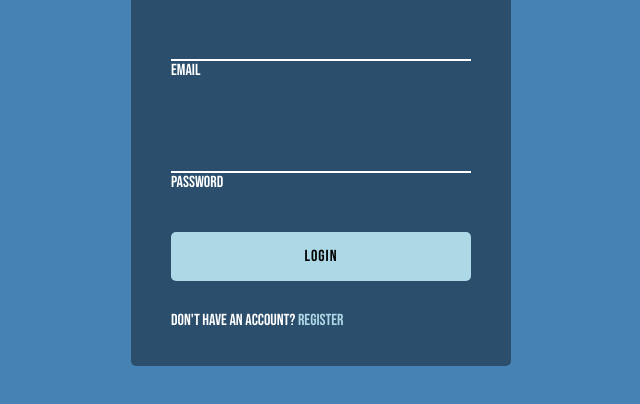
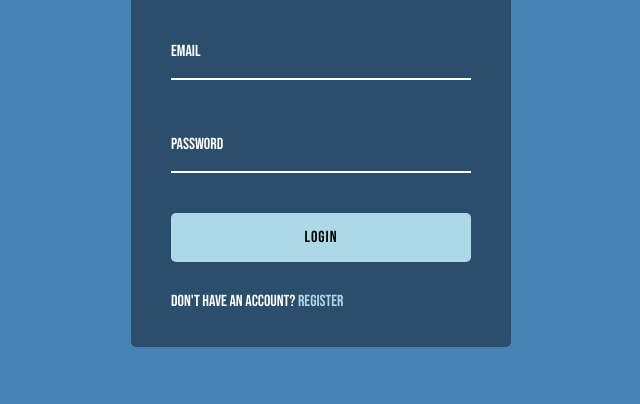
Before and after one commit to tomtimusprime/50-projects-50-days, a plain HTML site: page Day-08-Form-Wave-Animation/index.html in a window 1280 px wide. Shown: the part 268-672 px from the top of the page, without its empty margins (319-959 px from the left). Drawn offline with Linux system fonts and the light colour scheme.

Commit message:
Added some of the javascript.

```diff
--- a/Day-08-Form-Wave-Animation/script.js
+++ b/Day-08-Form-Wave-Animation/script.js
@@ -0,0 +1,3 @@
+const labels = document.querySelectorAll('.form-control label');
+
+console.log(labels);
--- a/Day-08-Form-Wave-Animation/styles.css
+++ b/Day-08-Form-Wave-Animation/styles.css
@@ -81,3 +81,9 @@ body {
 .form-control input:focus, .form-control input:valid {
     outline: 0;
 }
+
+.form-control label {
+    position: absolute;
+    top: 15px;
+    left: 0;
+}
```
